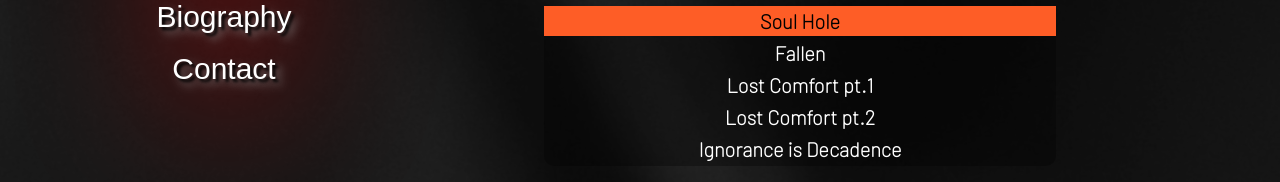
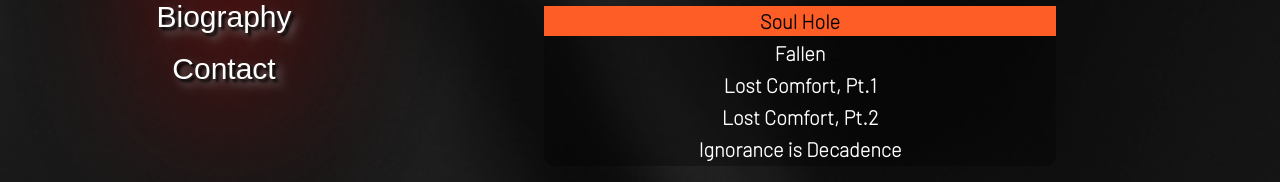
Before and after one commit to TinFiolic/Duelist, an Angular app: page / in a window 1280 px wide. Shown: the part 440-622 px from the top of the page. Built offline with nearby package versions, Linux system fonts and the light colour scheme; a web font is replaced by a local one; what ang-music-player would draw is missing.

Commit message:
Add files via upload

```diff
--- a/src/app/album/album.component.ts
+++ b/src/app/album/album.component.ts
@@ -7,7 +7,7 @@ import { Component, OnInit } from '@angular/core';
 })
 export class AlbumComponent implements OnInit {
 
-  songs: string[] = ["Soul Hole", "Fallen", "Lost Comfort pt.1", "Lost Comfort pt.2", "Ignorance is Decadence"];
+  songs: string[] = ["Soul Hole", "Fallen", "Lost Comfort, Pt.1", "Lost Comfort, Pt.2", "Ignorance is Decadence"];
   songLinks: string[] = [
     "https://raw.githubusercontent.com/TinFiolic/Duelist/main/Soul%20Hole.mp3",
     "https://raw.githubusercontent.com/TinFiolic/Duelist/main/Fallen.mp3",
@@ -26,7 +26,7 @@ export class AlbumComponent implements OnInit {
   lostComfort1 = [
     {
       url: "https://raw.githubusercontent.com/TinFiolic/Duelist/main/Lost%20Comfort%20intro.mp3",
-      title: "Lost Comfort pt.1",
+      title: "Lost Comfort, Pt.1",
       cover: ""
     }
   ];
@@ -34,7 +34,7 @@ export class AlbumComponent implements OnInit {
   lostComfort2 = [
     {
       url: "https://raw.githubusercontent.com/TinFiolic/Duelist/main/Lost%20Comfort.mp3",
-      title: "Lost Comfort pt.2",
+      title: "Lost Comfort, Pt.2",
       cover: ""
     }
   ];
--- a/src/app/download/download.component.html
+++ b/src/app/download/download.component.html
@@ -27,14 +27,14 @@
             <td><a target="_blank" href="https://raw.githubusercontent.com/TinFiolic/Duelist/main/Fallen.mp3">Download</a></td>
         </tr>
         <tr>
-            <td>Lost Comfort pt.1</td>
+            <td>Lost Comfort, Pt.1</td>
             <td>.mp3</td>
             <td>3.05 MB</td>
             <td>1:20</td>
             <td><a target="_blank" href="https://raw.githubusercontent.com/TinFiolic/Duelist/main/Lost%20Comfort%20intro.mp3">Download</a></td>
         </tr>
         <tr>
-            <td>Lost Comfort pt.2</td>
+            <td>Lost Comfort, Pt.2</td>
             <td>.mp3</td>
             <td>11.1 MB</td>
             <td>4:51</td>
```
Also changed, not shown: 2 other files (tests, documents, lock files or other folders).
